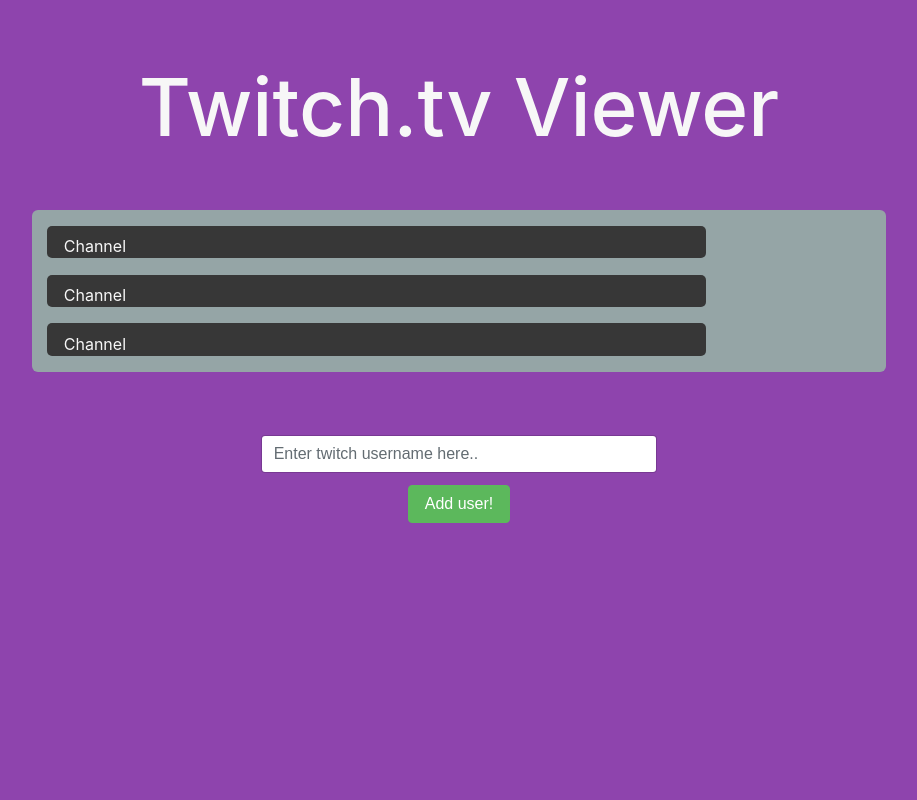
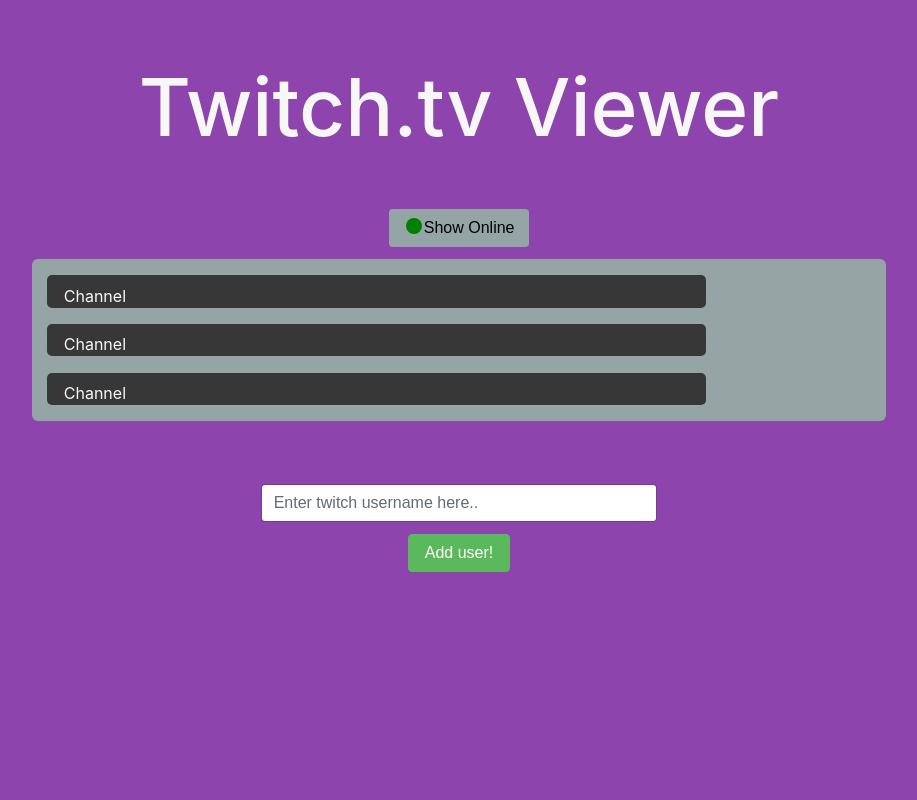
Before and after one commit to JordanWCotton/twitch-channel-viewer, a PHP site: page /index.html in a window 1280 px wide. Shown: the whole page, without its empty margins (181-1098 px from the left). Run offline with PHP 8.4, Linux system fonts and the light colour scheme; some libraries are stand-ins or nearby versions.

Commit message:
Added display online users only functionality

```diff
--- a/index.html
+++ b/index.html
@@ -18,6 +18,11 @@
                     <h1>Twitch.tv Viewer</h1>
                 </div>
             </header>
+
+                <div class="col-md-12" id="online-status">
+                    <button class="btn" id="show-online"><div class="is-online"></div>Show Online</button>
+                </div>
+
 	        <div class="row">
 		        <div class="col-md-8 offset-md-2" id="app-view">
 			        <div class="twitch-user-row top-row" id="rowOne">
--- a/scripts/script.js
+++ b/scripts/script.js
@@ -1,4 +1,4 @@
-const clientID = '';
+const clientID = 'lr4rv2eagssyln2lhrm19l8jrjn1mc';
 const twitchChannels = [
         {username: 'esl_sc2', id: '30220059'},
         {username: 'OgamingSC2', id: '71852806'},
@@ -10,6 +10,7 @@
     {id: 'rowThree'}
 ];
 
+let isOnlineSelected = false;
 
 document.addEventListener("DOMContentLoaded", () => {
     for (let channels in twitchChannels) {
@@ -42,6 +43,17 @@
 $('#submit-button').click(() => {
     findTwitchUser($('#user-input').val());
 });
+
+$('#show-online').click(() => {
+    if (isOnlineSelected === false) {
+        isOnline();
+        $('#show-online').html('Show All');
+    } else {
+        showAll();
+        $('#show-online').html('<div class="is-online"></div>Show Online')
+    }
+    isOnlineSelected = !isOnlineSelected;
+})
 
 function findTwitchUser(user) {
     let httpRequest = new XMLHttpRequest();
@@ -92,4 +104,25 @@
         }
     }
     nextRequest.send();
-}
+};
+
+function isOnline() {
+    let arr = $('#app-view').children();
+
+    for (let i = 0; i < arr.length; i++) {
+        if (arr[i].firstElementChild.className == 'is-offline') {
+            arr[i].classList.add('is-hidden');
+        }
+    };
+};
+
+function showAll() {
+    let arr = $('#app-view').children();
+
+    for (let i = 0; i < arr.length; i++) {
+        /* Following is not supported in browsers < IE 9 */
+        if (arr[i].classList.contains('is-hidden')) {
+            arr[i].classList.remove('is-hidden');
+        }
+    };
+};
--- a/styles/styles.css
+++ b/styles/styles.css
@@ -13,10 +13,29 @@
 	font-size: 80px;
 }
 
+#online-status {
+	text-align: center;
+	margin-top: 4%;
+	margin-bottom: 1%;
+}
+
+#show-online {
+	background-color: #95a5a6;
+}
+
+#show-online div {
+	float:left;
+	margin-right: 2%;
+}
+
+#show-all {
+	background-color: #95a5a6;
+}
+
 #app-view {
-	margin-top: 4%;
 	background-color: #95a5a6;
 	border-radius: 6px;
+	min-height: 50px;
 }
 
 .twitch-user-row {
@@ -48,6 +67,10 @@
 	background-color: red;
 }
 
+.is-hidden {
+	display: none;
+}
+
 #user-input-div {
 	margin-top: 5%;
 	text-align: center;
```
